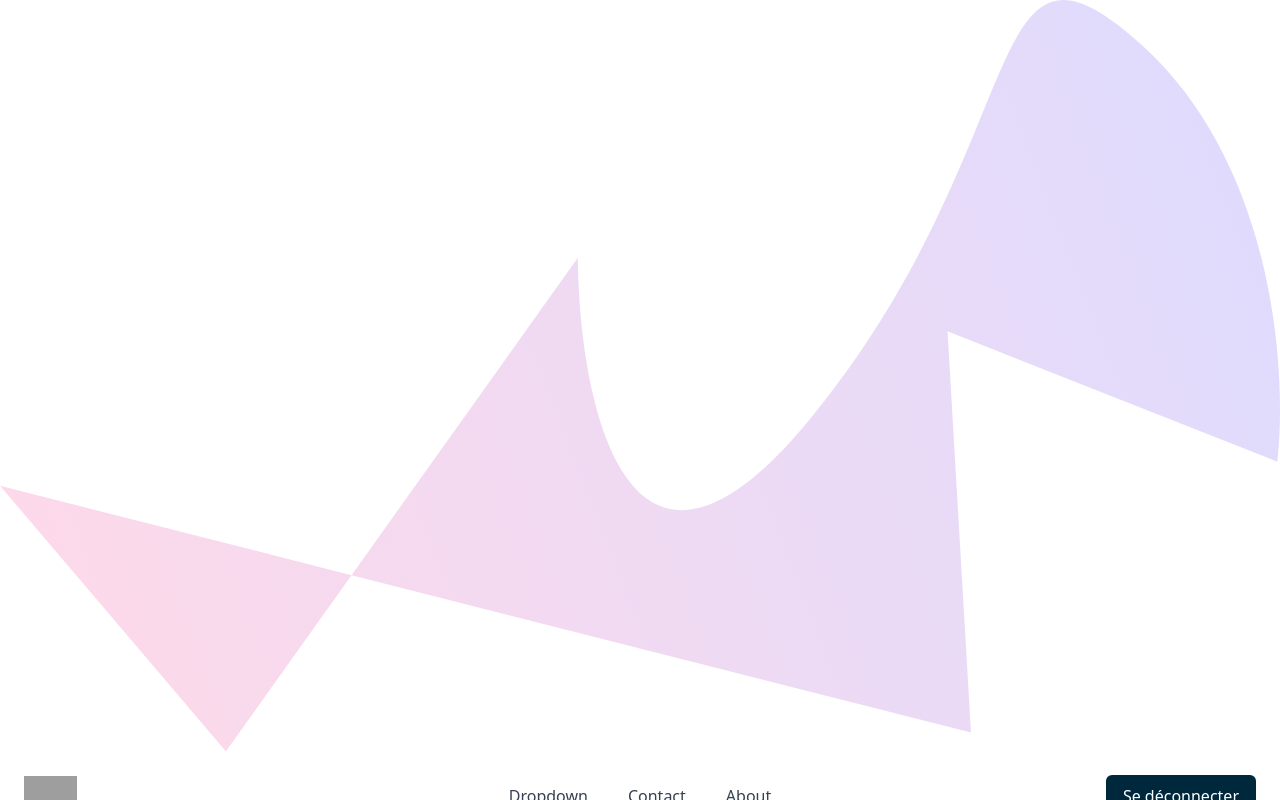
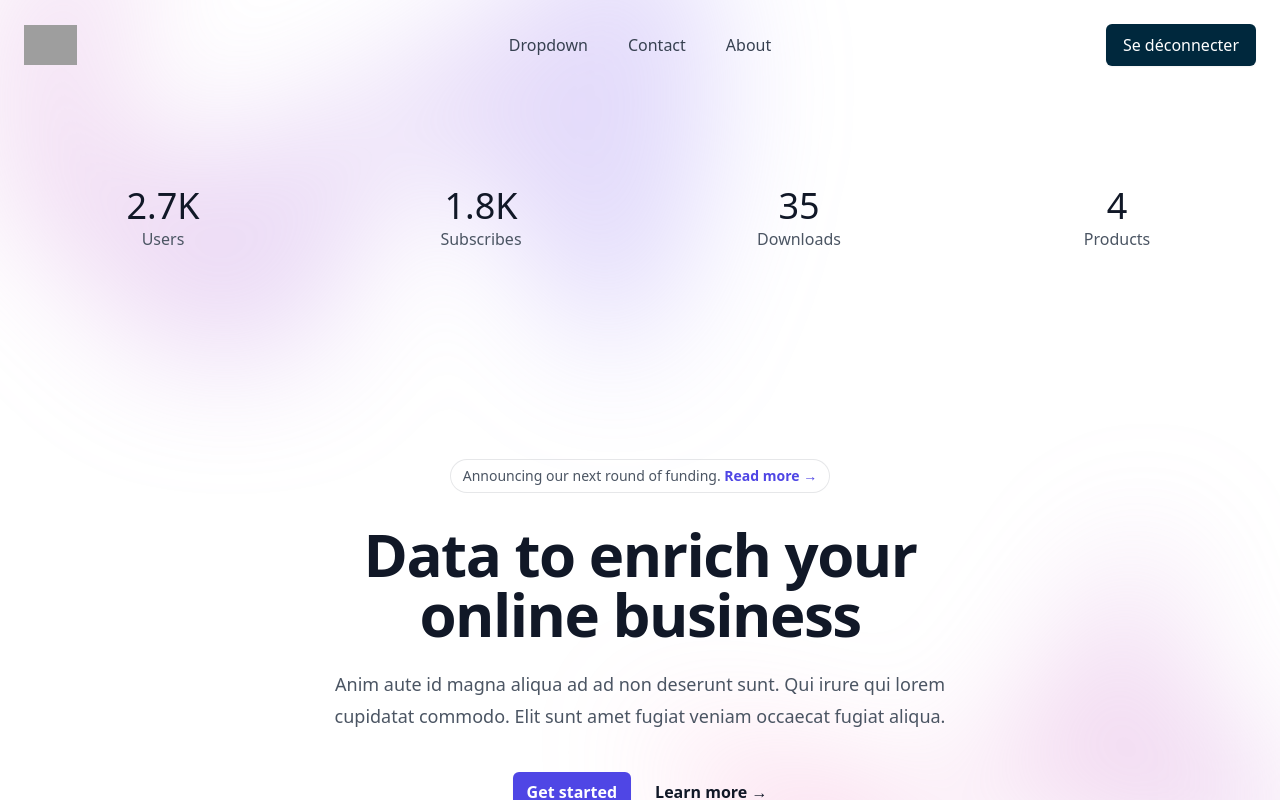
Before and after one commit to alexandrechabs/testapp, a Next.js app: page / in a window 1280 px wide. Built offline with nearby package versions, Linux system fonts and the light colour scheme; sample sign-in values are in the browser's storage; grey boxes are pictures that could not be loaded.

Commit message:
add className

```diff
--- a/pages/index.js
+++ b/pages/index.js
@@ -3,10 +3,10 @@ import Navbar from "@/components/Navbar";
 const Home = (props) => {
   return (
     <>
-      <div classname="isolate bg-white">
-        <div classname="absolute inset-x-0 top-[-10rem] -z-10 transform-gpu overflow-hidden blur-3xl sm:top-[-20rem]">
+      <div className="isolate bg-white">
+        <div className="absolute inset-x-0 top-[-10rem] -z-10 transform-gpu overflow-hidden blur-3xl sm:top-[-20rem]">
           <svg
-            classname="relative left-[calc(50%-11rem)] -z-10 h-[21.1875rem] max-w-none -translate-x-1/2 rotate-[30deg] sm:left-[calc(50%-30rem)] sm:h-[42.375rem]"
+            className="relative left-[calc(50%-11rem)] -z-10 h-[21.1875rem] max-w-none -translate-x-1/2 rotate-[30deg] sm:left-[calc(50%-30rem)] sm:h-[42.375rem]"
             viewBox="0 0 1155 678"
             xmlns="http://www.w3.org/2000/svg"
           >
@@ -31,75 +31,75 @@ const Home = (props) => {
           </svg>
         </div>
         <Navbar />
-        <section classname="text-gray-600 body-font">
-          <div classname="container px-5 py-24 mx-auto">
-            <div classname="flex flex-wrap -m-4 text-center">
-              <div classname="p-4 sm:w-1/4 w-1/2">
-                <h2 classname="title-font font-medium sm:text-4xl text-3xl text-gray-900">
+        <section className="text-gray-600 body-font">
+          <div className="container px-5 py-24 mx-auto">
+            <div className="flex flex-wrap -m-4 text-center">
+              <div className="p-4 sm:w-1/4 w-1/2">
+                <h2 className="title-font font-medium sm:text-4xl text-3xl text-gray-900">
                   2.7K
                 </h2>
-                <p classname="leading-relaxed">Users</p>
+                <p className="leading-relaxed">Users</p>
               </div>
-              <div classname="p-4 sm:w-1/4 w-1/2">
-                <h2 classname="title-font font-medium sm:text-4xl text-3xl text-gray-900">
+              <div className="p-4 sm:w-1/4 w-1/2">
+                <h2 className="title-font font-medium sm:text-4xl text-3xl text-gray-900">
                   1.8K
                 </h2>
-                <p classname="leading-relaxed">Subscribes</p>
+                <p className="leading-relaxed">Subscribes</p>
               </div>
-              <div classname="p-4 sm:w-1/4 w-1/2">
-                <h2 classname="title-font font-medium sm:text-4xl text-3xl text-gray-900">
+              <div className="p-4 sm:w-1/4 w-1/2">
+                <h2 className="title-font font-medium sm:text-4xl text-3xl text-gray-900">
                   35
                 </h2>
-                <p classname="leading-relaxed">Downloads</p>
+                <p className="leading-relaxed">Downloads</p>
               </div>
-              <div classname="p-4 sm:w-1/4 w-1/2">
-                <h2 classname="title-font font-medium sm:text-4xl text-3xl text-gray-900">
+              <div className="p-4 sm:w-1/4 w-1/2">
+                <h2 className="title-font font-medium sm:text-4xl text-3xl text-gray-900">
                   4
                 </h2>
-                <p classname="leading-relaxed">Products</p>
+                <p className="leading-relaxed">Products</p>
               </div>
             </div>
           </div>
         </section>
-        <div classname="relative px-6 lg:px-8">
-          <div classname="mx-auto max-w-2xl py-16 sm:py-24 lg:py-28">
-            <div classname="hidden sm:mb-8 sm:flex sm:justify-center">
-              <div classname="relative rounded-full py-1 px-3 text-sm leading-6 text-gray-600 ring-1 ring-gray-900/10 hover:ring-gray-900/20">
+        <div className="relative px-6 lg:px-8">
+          <div className="mx-auto max-w-2xl py-16 sm:py-24 lg:py-28">
+            <div className="hidden sm:mb-8 sm:flex sm:justify-center">
+              <div className="relative rounded-full py-1 px-3 text-sm leading-6 text-gray-600 ring-1 ring-gray-900/10 hover:ring-gray-900/20">
                 Announcing our next round of funding.{" "}
-                <a href="#" classname="font-semibold text-indigo-600">
-                  <span classname="absolute inset-0" aria-hidden="true"></span>
+                <a href="#" className="font-semibold text-indigo-600">
+                  <span className="absolute inset-0" aria-hidden="true"></span>
                   Read more <span aria-hidden="true">&rarr;</span>
                 </a>
               </div>
             </div>
-            <div classname="text-center">
-              <h1 classname="text-4xl font-bold tracking-tight text-gray-900 sm:text-6xl">
+            <div className="text-center">
+              <h1 className="text-4xl font-bold tracking-tight text-gray-900 sm:text-6xl">
                 Data to enrich your online business
               </h1>
-              <p classname="mt-6 text-lg leading-8 text-gray-600">
+              <p className="mt-6 text-lg leading-8 text-gray-600">
                 Anim aute id magna aliqua ad ad non deserunt sunt. Qui irure qui
                 lorem cupidatat commodo. Elit sunt amet fugiat veniam occaecat
                 fugiat aliqua.
               </p>
-              <div classname="mt-10 flex items-center justify-center gap-x-6">
+              <div className="mt-10 flex items-center justify-center gap-x-6">
                 <a
                   href="#"
-                  classname="rounded-md bg-indigo-600 px-3.5 py-1.5 text-base font-semibold leading-7 text-white shadow-sm hover:bg-indigo-500 focus-visible:outline focus-visible:outline-2 focus-visible:outline-offset-2 focus-visible:outline-indigo-600"
+                  className="rounded-md bg-indigo-600 px-3.5 py-1.5 text-base font-semibold leading-7 text-white shadow-sm hover:bg-indigo-500 focus-visible:outline focus-visible:outline-2 focus-visible:outline-offset-2 focus-visible:outline-indigo-600"
                 >
                   Get started
                 </a>
                 <a
                   href="#"
-                  classname="text-base font-semibold leading-7 text-gray-900"
+                  className="text-base font-semibold leading-7 text-gray-900"
                 >
                   Learn more <span aria-hidden="true">→</span>
                 </a>
               </div>
             </div>
           </div>
-          <div classname="absolute inset-x-0 top-[calc(100%-13rem)] -z-10 transform-gpu overflow-hidden blur-3xl sm:top-[calc(100%-40rem)]">
+          <div className="absolute inset-x-0 top-[calc(100%-13rem)] -z-10 transform-gpu overflow-hidden blur-3xl sm:top-[calc(100%-40rem)]">
             <svg
-              classname="relative left-[calc(50%+3rem)] h-[21.1875rem] max-w-none -translate-x-1/2 sm:left-[calc(50%+36rem)] sm:h-[42.375rem]"
+              className="relative left-[calc(50%+3rem)] h-[21.1875rem] max-w-none -translate-x-1/2 sm:left-[calc(50%+36rem)] sm:h-[42.375rem]"
               viewBox="0 0 1155 678"
               xmlns="http://www.w3.org/2000/svg"
             >
```
